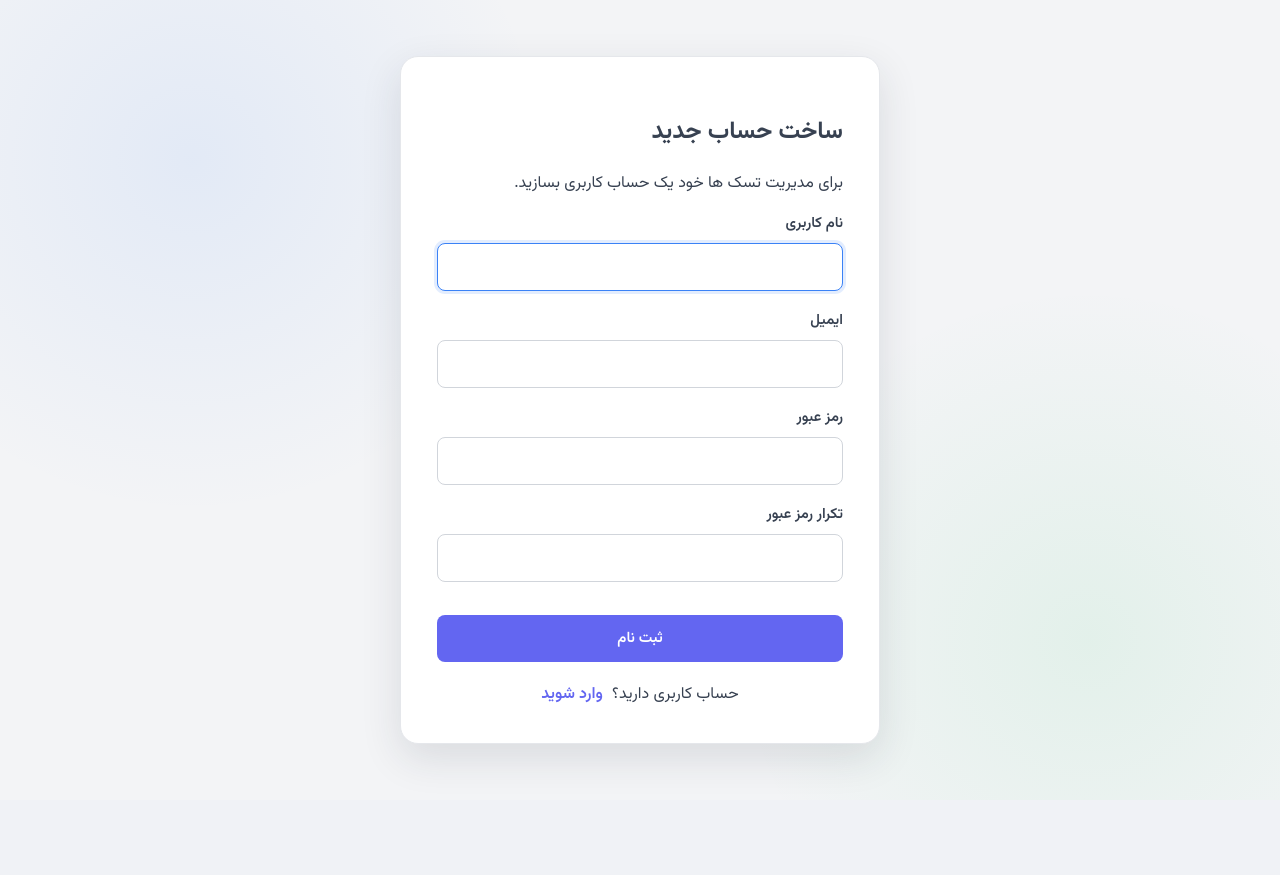
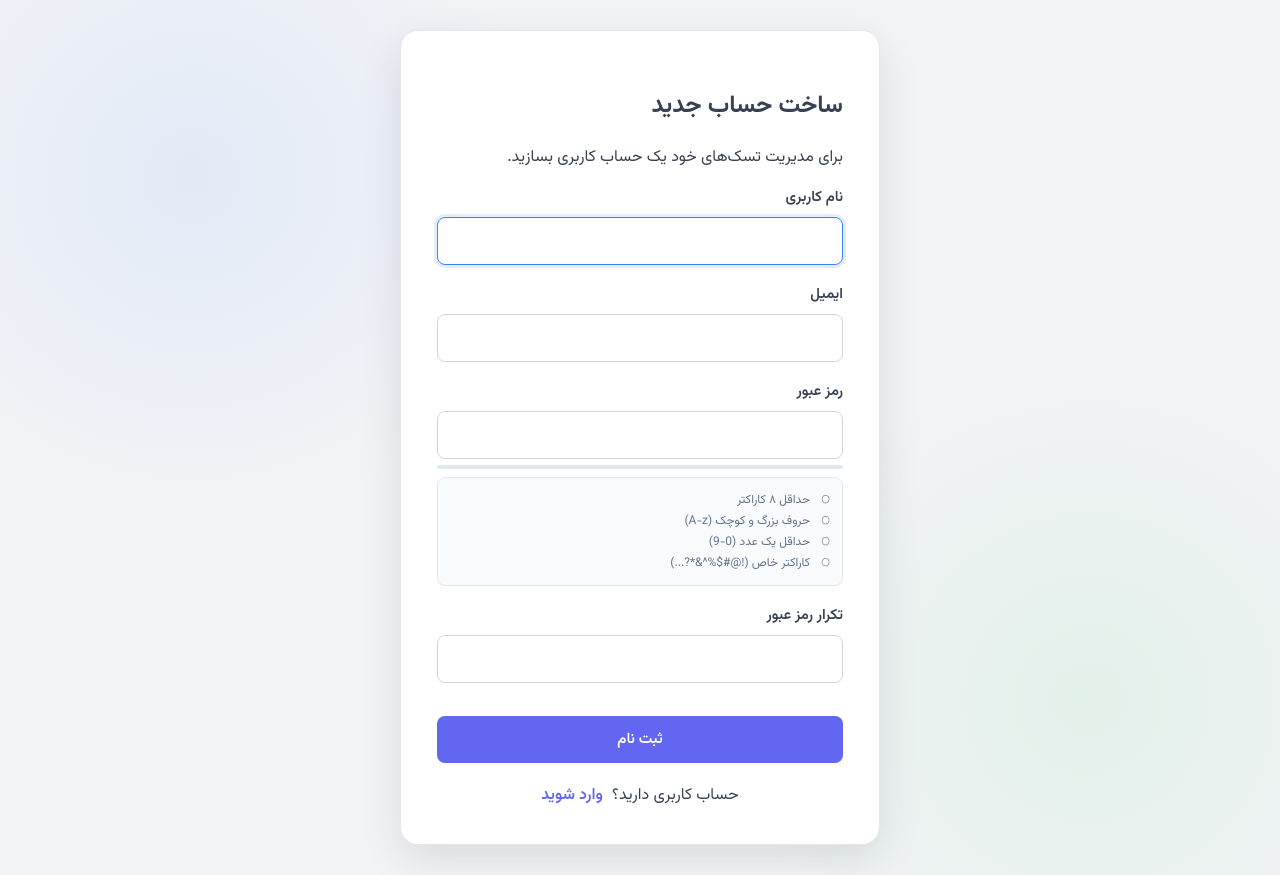
Before and after one commit to farnamrajabi028-cpu/Todoapp, a Django app: page /register/ in a window 1280 px wide. Before the commit the page ends 764 px from the top, so only its background shows below. Run offline with Django 5.2, Linux system fonts and the light colour scheme.

Commit message:
Check for strog password

```diff
--- a/todoapplication/templates/todoapplication/register.html
+++ b/todoapplication/templates/todoapplication/register.html
@@ -7,6 +7,44 @@
     <title>ثبت نام - مدیریت تسک‌ها</title>
     <link rel="stylesheet" href="{% static 'todoapplication/auth_style.css' %}">
     <style>
+        .password-rules {
+            margin-top: 8px;
+            padding: 10px 12px;
+            background: #f8fafc;
+            border-radius: 8px;
+            border: 1px solid #e2e8f0;
+            font-size: 12px;
+        }
+        .rule-item {
+            display: flex;
+            align-items: center;
+            gap: 6px;
+            color: #64748b;
+            margin: 3px 0;
+            transition: color 0.2s ease;
+        }
+        .rule-item.valid {
+            color: #10b981;
+            font-weight: 600;
+        }
+        .rule-item .icon {
+            font-size: 11px;
+            display: inline-block;
+            width: 14px;
+        }
+        .strength-bar {
+            height: 4px;
+            width: 100%;
+            background: #e2e8f0;
+            border-radius: 2px;
+            margin-top: 6px;
+            overflow: hidden;
+        }
+        .strength-fill {
+            height: 100%;
+            width: 0%;
+            transition: width 0.3s ease, background-color 0.3s ease;
+        }
         .btn-submit {
             width: 100%;
             padding: 12px;
@@ -35,7 +73,7 @@
     <div class="auth-container">
         <div class="auth-card">
             <h2>ساخت حساب جدید</h2>
-            <p class="subtitle">برای مدیریت تسک ها خود یک حساب کاربری بسازید.</p>
+            <p class="subtitle">برای مدیریت تسک‌های خود یک حساب کاربری بسازید.</p>
 
             {% if messages %}
                 {% for message in messages %}
@@ -43,10 +81,10 @@
                 {% endfor %}
             {% endif %}
 
-            <form method="POST" action="{% url 'register' %}">
+            <form method="POST" action="{% url 'register' %}" id="register-form">
                 {% csrf_token %}
                 <div class="form-group">
-                    <label for="username">نام کاربری</label>
+                    <label for="username-input">نام کاربری</label>
                     <input type="text" id="username-input" name="username" required autocomplete="username" autofocus>
                     <small id="username-feedback" style="display: block; margin-top: 6px; font-size: 13px; font-weight: 500;"></small>
                 </div>
@@ -59,11 +97,23 @@
                 <div class="form-group">
                     <label for="password">رمز عبور</label>
                     <input type="password" id="password" name="password" required autocomplete="new-password">
+
+                    <div class="strength-bar">
+                        <div class="strength-fill" id="strength-fill"></div>
+                    </div>
+
+                    <div class="password-rules">
+                        <div class="rule-item" id="rule-length"><span class="icon">○</span> حداقل ۸ کاراکتر</div>
+                        <div class="rule-item" id="rule-case"><span class="icon">○</span> حروف بزرگ و کوچک (A-z)</div>
+                        <div class="rule-item" id="rule-number"><span class="icon">○</span> حداقل یک عدد (0-9)</div>
+                        <div class="rule-item" id="rule-special"><span class="icon">○</span> کاراکتر خاص (!@#$%^&*?...)</div>
+                    </div>
                 </div>
 
                 <div class="form-group">
                     <label for="password_confirm">تکرار رمز عبور</label>
                     <input type="password" id="password_confirm" name="password_confirm" required autocomplete="new-password">
+                    <small id="match-feedback" style="display: block; margin-top: 6px; font-size: 12px; font-weight: 500;"></small>
                 </div>
 
                 <button type="submit" id="submit-btn" class="btn btn-primary btn-submit">ثبت نام</button>
@@ -79,18 +129,84 @@
     <script>
     document.addEventListener("DOMContentLoaded", function() {
         const usernameInput = document.getElementById("username-input");
-        const feedback = document.getElementById("username-feedback");
+        const usernameFeedback = document.getElementById("username-feedback");
+        const passwordInput = document.getElementById("password");
+        const confirmInput = document.getElementById("password_confirm");
+        const matchFeedback = document.getElementById("match-feedback");
         const submitBtn = document.getElementById("submit-btn");
+        const strengthFill = document.getElementById("strength-fill");
 
-        if (usernameInput && feedback) {
+        const ruleLength = document.getElementById("rule-length");
+        const ruleCase = document.getElementById("rule-case");
+        const ruleNumber = document.getElementById("rule-number");
+        const ruleSpecial = document.getElementById("rule-special");
+
+        let isUsernameValid = false;
+        let isPasswordValid = false;
+        let isMatchValid = false;
+
+        function updateRule(elem, isValid) {
+            const icon = elem.querySelector(".icon");
+            if (isValid) {
+                elem.classList.add("valid");
+                icon.textContent = "✓";
+            } else {
+                elem.classList.remove("valid");
+                icon.textContent = "○";
+            }
+        }
+
+        function validatePassword() {
+            const val = passwordInput.value;
+            const hasLength = val.length >= 8;
+            const hasCase = /[a-z]/.test(val) && /[A-Z]/.test(val);
+            const hasNumber = /[0-9]/.test(val);
+            const hasSpecial = /[!@#$%^&*?,._-]/.test(val);
+
+            updateRule(ruleLength, hasLength);
+            updateRule(ruleCase, hasCase);
+            updateRule(ruleNumber, hasNumber);
+            updateRule(ruleSpecial, hasSpecial);
+
+            let score = [hasLength, hasCase, hasNumber, hasSpecial].filter(Boolean).length;
+            const colors = ["#ef4444", "#f59e0b", "#3b82f6", "#10b981"];
+            strengthFill.style.width = (score * 25) + "%";
+            strengthFill.style.backgroundColor = colors[score - 1] || "#e2e8f0";
+
+            isPasswordValid = (score === 4);
+            validateMatch();
+        }
+
+        function validateMatch() {
+            const p1 = passwordInput.value;
+            const p2 = confirmInput.value;
+
+            if (p2.length === 0) {
+                matchFeedback.textContent = "";
+                isMatchValid = false;
+            } else if (p1 === p2) {
+                matchFeedback.textContent = "رمزها مطابقت دارند ✓";
+                matchFeedback.style.color = "#10b981";
+                isMatchValid = true;
+            } else {
+                matchFeedback.textContent = "رمز عبور با تکرار آن یکسان نیست";
+                matchFeedback.style.color = "#ef4444";
+                isMatchValid = false;
+            }
+        }
+
+        passwordInput.addEventListener("input", validatePassword);
+        confirmInput.addEventListener("input", validateMatch);
+
+        // Username AJAX check
         let debounceTimer;
         usernameInput.addEventListener("input", function() {
             clearTimeout(debounceTimer);
             const val = this.value.trim();
 
             if (val.length === 0) {
-                    feedback.textContent = "";
-                    if (submitBtn) submitBtn.disabled = false;
+                usernameFeedback.textContent = "";
+                isUsernameValid = false;
                 return;
             }
 
@@ -99,19 +215,18 @@
                     .then(res => res.json())
                     .then(data => {
                         if (data.exists) {
-                                feedback.textContent = "این نام کاربری قبلاً استفاده شده است.";
-                                feedback.style.color = "#ef4444";
-                                if (submitBtn) submitBtn.disabled = true;
+                            usernameFeedback.textContent = "این نام کاربری قبلاً استفاده شده است.";
+                            usernameFeedback.style.color = "#ef4444";
+                            isUsernameValid = false;
                         } else {
-                                feedback.textContent = "این نام کاربری آزاد است.";
-                                feedback.style.color = "#10b981";
-                                if (submitBtn) submitBtn.disabled = false;
+                            usernameFeedback.textContent = "این نام کاربری آزاد است.";
+                            usernameFeedback.style.color = "#10b981";
+                            isUsernameValid = true;
                         }
                     })
                     .catch(err => console.error("Error:", err));
             }, 300);
         });
-        }
     });
     </script>
 </body>
--- a/todoapplication/views.py
+++ b/todoapplication/views.py
@@ -1,3 +1,4 @@
+import re
 import jdatetime
 
 from django.contrib import messages
@@ -77,6 +78,20 @@ def register_view(request):
 
         if password != password_confirm:
             messages.error(request, "رمز عبور با تکرار آن مطابقت ندارد.")
+            return render(request, "todoapplication/register.html")
+
+        # اعتبارسنجی قدرت رمز عبور
+        if len(password) < 8:
+            messages.error(request, "رمز عبور باید حداقل ۸ کاراکتر باشد.")
+            return render(request, "todoapplication/register.html")
+        if not re.search(r"[A-Z]", password) or not re.search(r"[a-z]", password):
+            messages.error(request, "رمز عبور باید شامل حروف بزرگ و کوچک انگلیسی باشد.")
+            return render(request, "todoapplication/register.html")
+        if not re.search(r"[0-9]", password):
+            messages.error(request, "رمز عبور باید حداقل شامل یک عدد باشد.")
+            return render(request, "todoapplication/register.html")
+        if not re.search(r"[!@#$%^&*?,._-]", password):
+            messages.error(request, "رمز عبور باید حداقل شامل یک نماد خاص (!@#$%^&*?...) باشد.")
             return render(request, "todoapplication/register.html")
 
         if User.objects.filter(username=username).exists():
```
Lines whose indentation alone changed are shown as unchanged.
